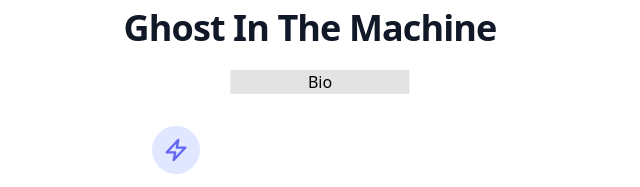
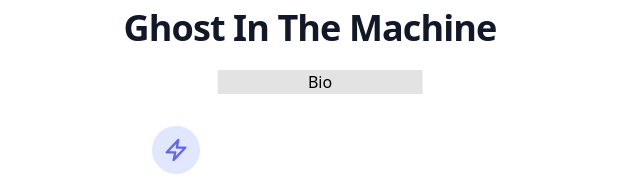
Before and after one commit to revhappy/TheseSongsDoNotExist, a plain HTML site: page index.html in a window 1280 px wide. Shown: the part 368-555 px from the top of the page, 330-970 px from the left. Drawn offline with nearby package versions, Linux system fonts and the light colour scheme.

Commit message:
Update index.html

```diff
--- a/index.html
+++ b/index.html
@@ -216,7 +216,7 @@
   cursor: pointer;
   padding-right: 18px;
   padding-left: 18px;
-  width: 14%;
+  width: 16%;
   left: 50%;
   right: 50%;
   border: none;
```
